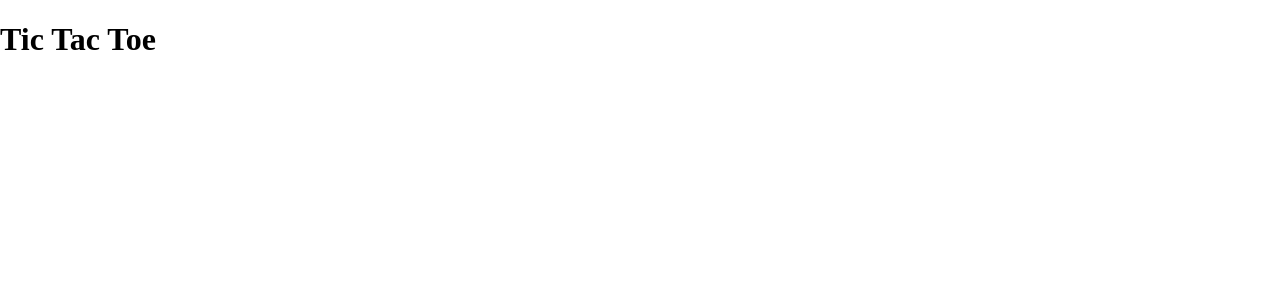
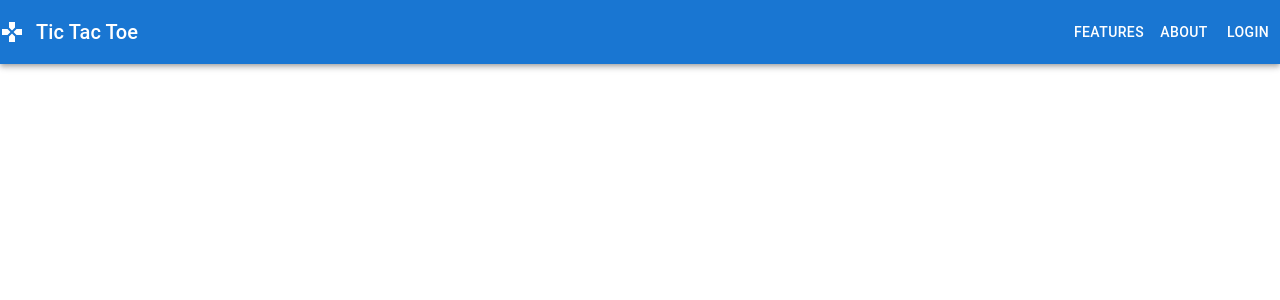
Before and after one commit to Domar95/tic-tac-toe, a React (Create React App) app in the folder client/: page / in a window 1280 px wide. Shown: the top 300 px of the page. Built offline with nearby package versions, Linux system fonts and the light colour scheme.

Commit message:
feat: add navbar

```diff
--- a/client/src/App.tsx
+++ b/client/src/App.tsx
@@ -1,7 +1,9 @@
+import { Navbar } from "./components/common";
+
 function App() {
   return (
-    <div className="App">
-      <h1>Tic Tac Toe</h1>
+    <div>
+      <Navbar />
     </div>
   );
 }
--- /dev/null
+++ b/client/src/components/common/Navbar.tsx
@@ -0,0 +1,70 @@
+import { useState } from "react";
+
+import {
+  AppBar,
+  Toolbar,
+  IconButton,
+  Typography,
+  Button,
+  Box,
+  Menu,
+  MenuList,
+  MenuItem,
+} from "@mui/material";
+import MenuIcon from "@mui/icons-material/Menu";
+import GamesIcon from "@mui/icons-material/Games";
+
+const pages = ["Features", "About", "Login"];
+
+const Navbar = () => {
+  const [anchorNav, setAnchorNav] = useState<null | HTMLElement>(null);
+
+  const openMenu = (event: React.MouseEvent<HTMLButtonElement>) => {
+    setAnchorNav(event.currentTarget);
+  };
+
+  const closeMenu = () => {
+    setAnchorNav(null);
+  };
+
+  return (
+    <AppBar position="static">
+      <Toolbar disableGutters>
+        <IconButton size="large" edge="start" color="inherit">
+          <GamesIcon />
+        </IconButton>
+        <Typography variant="h6" component="div" sx={{ flexGrow: 1 }}>
+          Tic Tac Toe
+        </Typography>
+        <Box sx={{ display: { xs: "none", md: "flex" } }}>
+          {pages.map((page) => (
+            <Button key={page} color="inherit">
+              {page}
+            </Button>
+          ))}
+        </Box>
+        <Box sx={{ display: { xs: "flex", md: "none" } }}>
+          <IconButton size="large" color="inherit" onClick={openMenu}>
+            <MenuIcon />
+          </IconButton>
+          <Menu
+            anchorEl={anchorNav}
+            open={Boolean(anchorNav)}
+            onClose={closeMenu}
+            sx={{ display: { xs: "flex", md: "none" } }}
+          >
+            <MenuList>
+              {pages.map((page) => (
+                <MenuItem key={page} color="inherit">
+                  {page}
+                </MenuItem>
+              ))}
+            </MenuList>
+          </Menu>
+        </Box>
+      </Toolbar>
+    </AppBar>
+  );
+};
+
+export default Navbar;
--- /dev/null
+++ b/client/src/components/common/index.ts
@@ -0,0 +1 @@
+export { default as Navbar } from "./Navbar";
```
